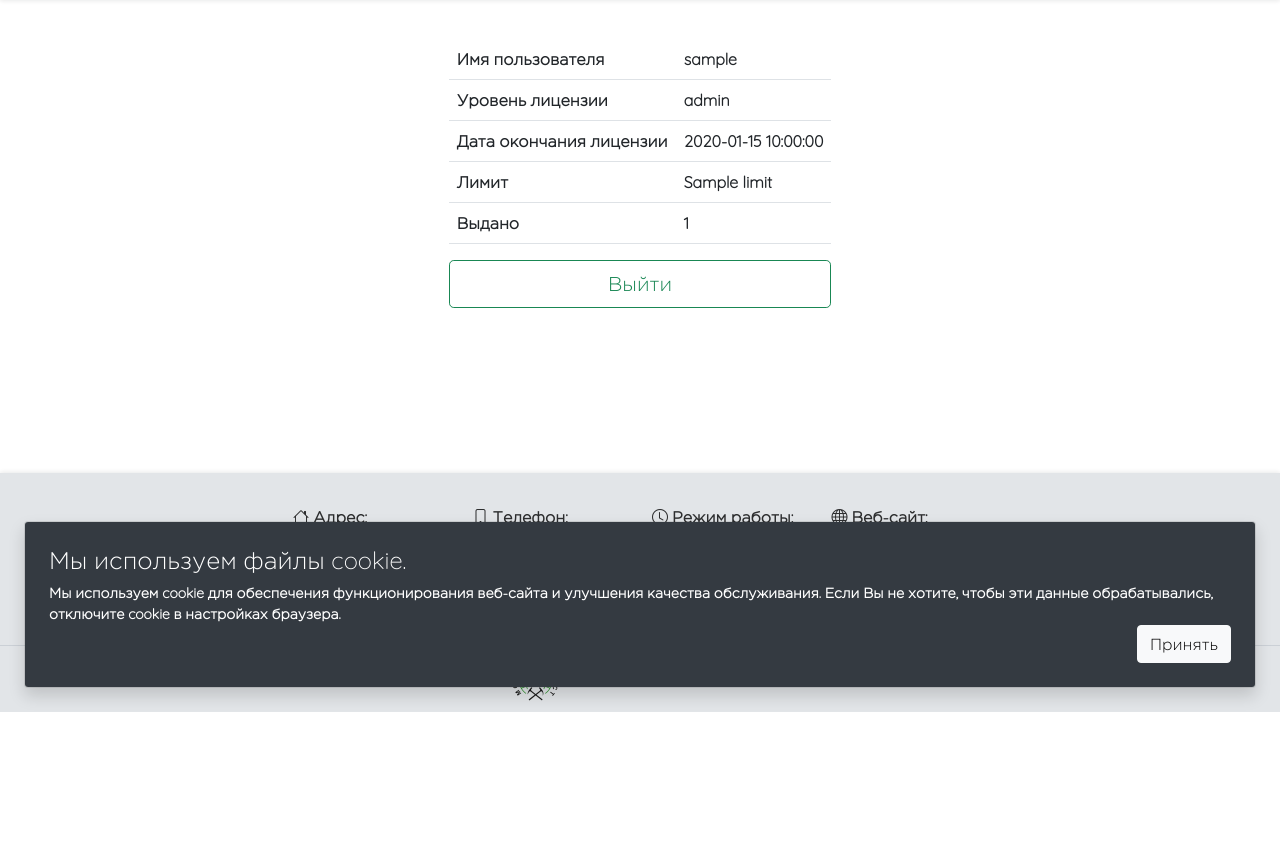
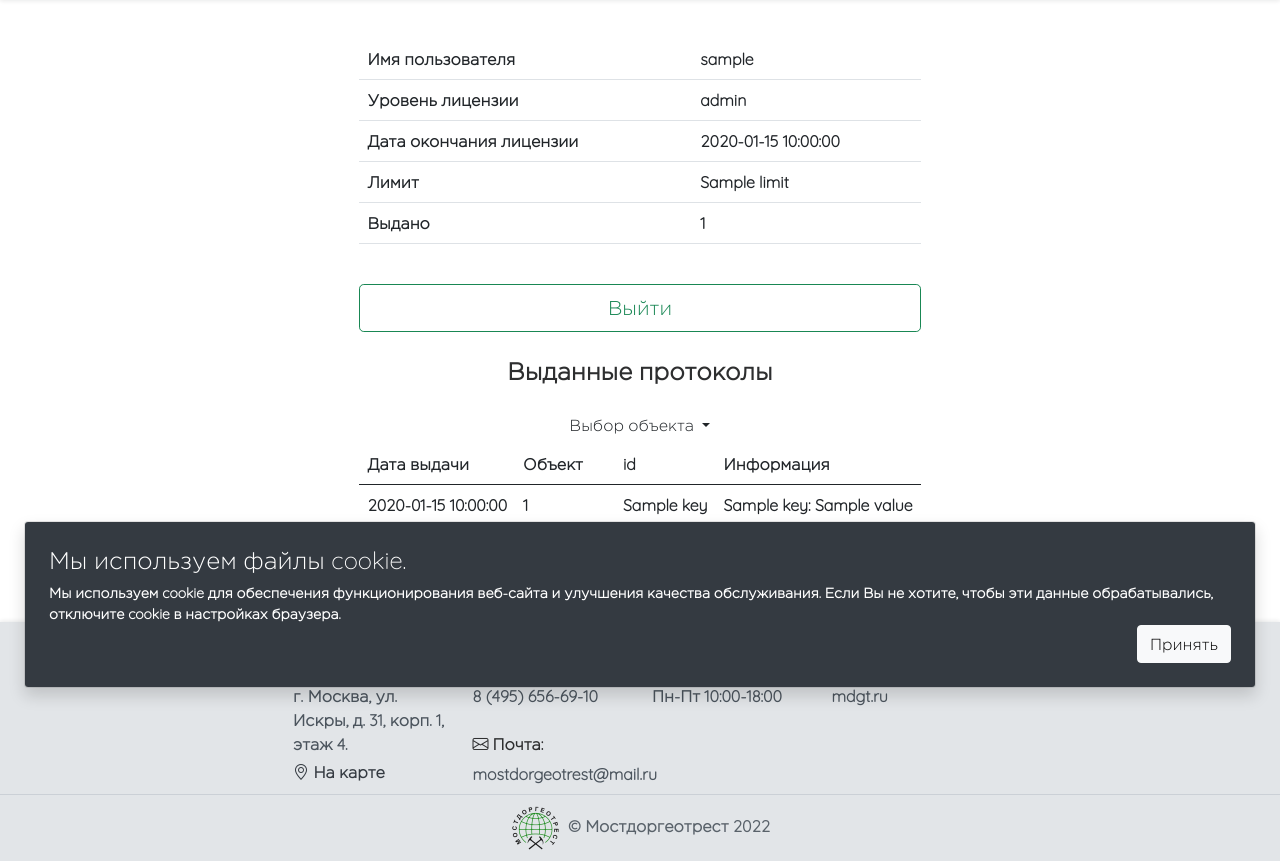
Before and after one commit to tnick1502/report_authentication, a FastAPI app: template app/templates/personal.html in a window 1280 px wide. Shown: the part 88-949 px from the top of the page. Before the commit the page ends 800 px from the top, so only its background shows below. Run offline with FastAPI, Linux system fonts and the light colour scheme; the template is opened without the code that fills it: most values are stand-ins (such as "Sample title", 1, 10 or a date in 2020); parts of the project's set-up code (start-up, migrations or seed data) failed here and were passed over.

Commit message:
Добавлены страницы с лимитом для просмотра. Добавлен фильтр по объектам

```diff
--- a/app/templates/personal.html
+++ b/app/templates/personal.html
@@ -34,6 +34,69 @@
       </tbody>
     </table>
 
+    <br>
+
     <a class="btn btn-outline-success btn-lg w-100 w-lg-50 align-center" href="/sign-out/">Выйти</a>
 
+
+    <br>
+
+
+    <h2 class="container__title">
+					Выданные протоколы
+				</h2>
+
+    <div class="dropdown">
+        <button class="btn dropdown-toggle" type="button" id="dropdownMenuButton1" data-bs-toggle="dropdown" aria-expanded="false">
+            Выбор объекта
+        </button>
+        <ul class="dropdown-menu" aria-labelledby="dropdownMenuButton1">
+            <a class="dropdown-item" href="/login/">Без сортировки</a>
+            {% for object in objects %}
+                <a class="dropdown-item" href="/login/?object_number={{ object }}">{{ object }}</a>
+            {% endfor %}
+        </ul>
+    </div>
+
+
+    <table class="table">
+                <tbody>
+                <thead>
+                    <tr>
+                        <th scope="col">Дата выдачи</th>
+                        <th scope="col">Объект</th>
+                        <th scope="col">id</th>
+                        <th scope="col">Информация</th>
+                    </tr>
+              </thead>
+                  {% for key, value in reports.items() %}
+                   <tr>
+                       <td class="table__td"> {{ value["date"] }} </td>
+                       <td class="table__td"> {{ value["object_number"] }} </td>
+                       <td class="table__td"> {{ key}} </td>
+                       <td class="table__td">
+                           {% for key, value in value["data"].items() %}
+                           <div>
+                               {{ key }}: {{ value }}
+                           </div>
+                           {% endfor %}
+                       </td>
+                   </tr>
+                  {% endfor %}
+                </tbody>
+            </table>
+
+    <div>
+        <nav aria-label="Page navigation example">
+            <ul class="pagination">
+                {% for i in range(pages_reports) %}
+                <li class="page-item"><a class="page-link" href="/login/?page={{ i + 1 }}">{{ i + 1 }}</a></li>
+                {% endfor %}
+            </ul>
+        </nav>
+    </div>
+
+    <br>
+
+
 {% endblock %}
```
Also changed, not shown: app/app.py (+16 -2 lines), app/services/reports.py (+39 -3 lines).
